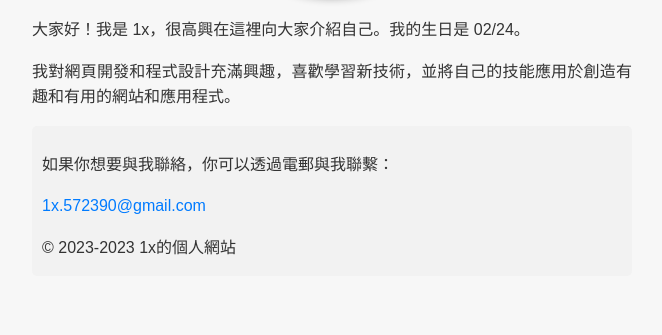
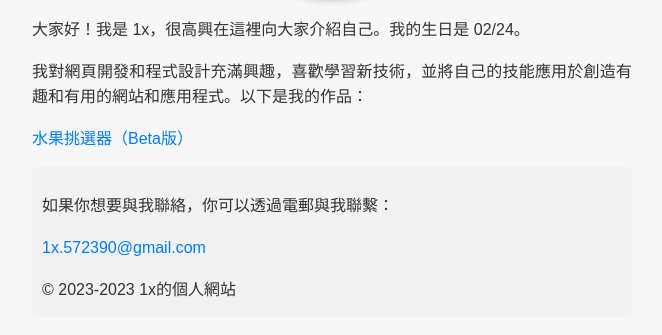
Before and after one commit to i-like-dev/aboutme, a plain HTML site: page index.html in a window 1280 px wide. Shown: the part 267-602 px from the top of the page, without its empty margins (308-970 px from the left). Drawn offline with Linux system fonts and the light colour scheme.

Commit message:
Update index.html

```diff
--- a/index.html
+++ b/index.html
@@ -75,7 +75,8 @@
         大家好！我是 1x，很高興在這裡向大家介紹自己。我的生日是 02/24。
     </p>
     <p>
-        我對網頁開發和程式設計充滿興趣，喜歡學習新技術，並將自己的技能應用於創造有趣和有用的網站和應用程式。
+        我對網頁開發和程式設計充滿興趣，喜歡學習新技術，並將自己的技能應用於創造有趣和有用的網站和應用程式。以下是我的作品：
+        <p><a href="https://i-like-dev.github.io/pick-fruit/">水果挑選器（Beta版）</a></p>
     </p>
 
     <div class="contact-info">
```
